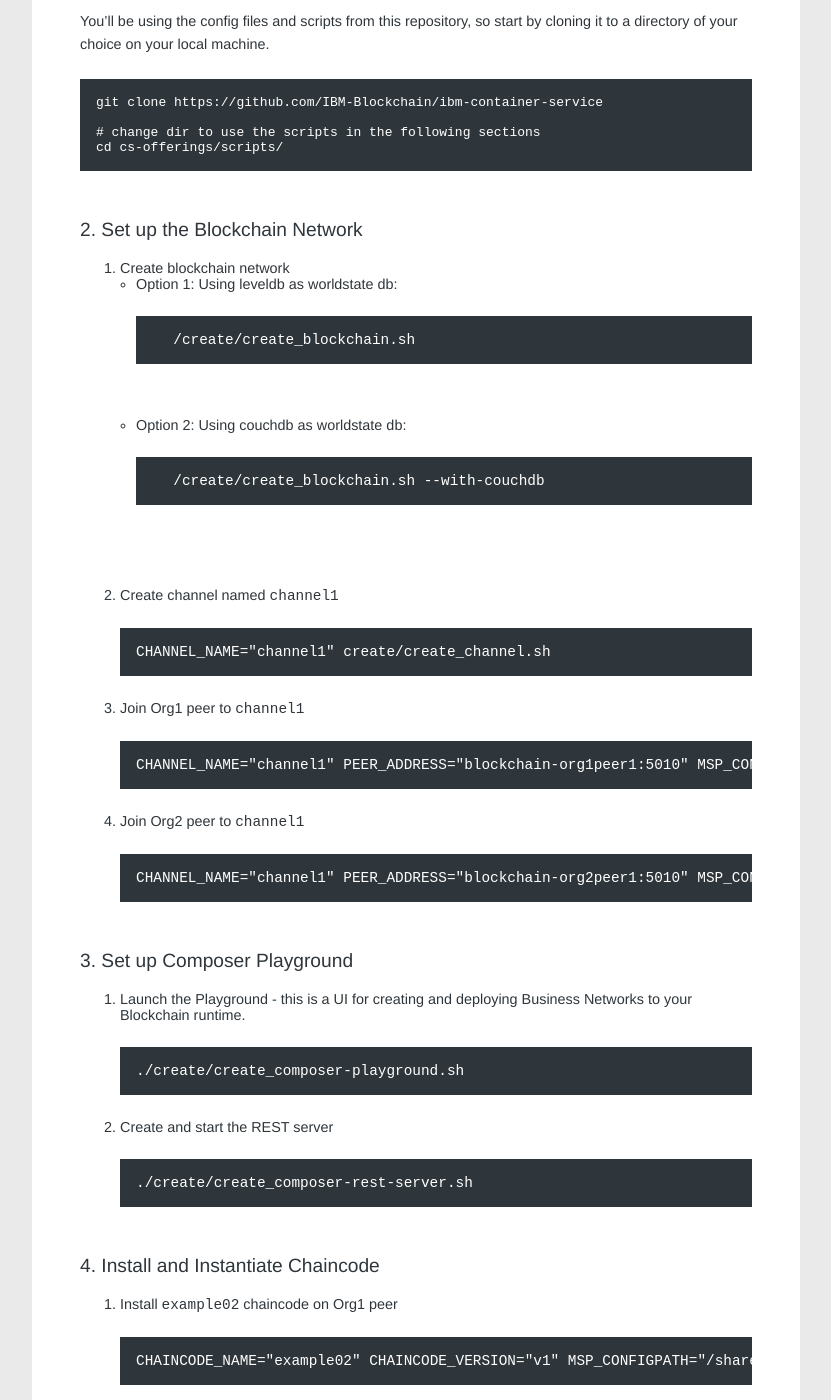
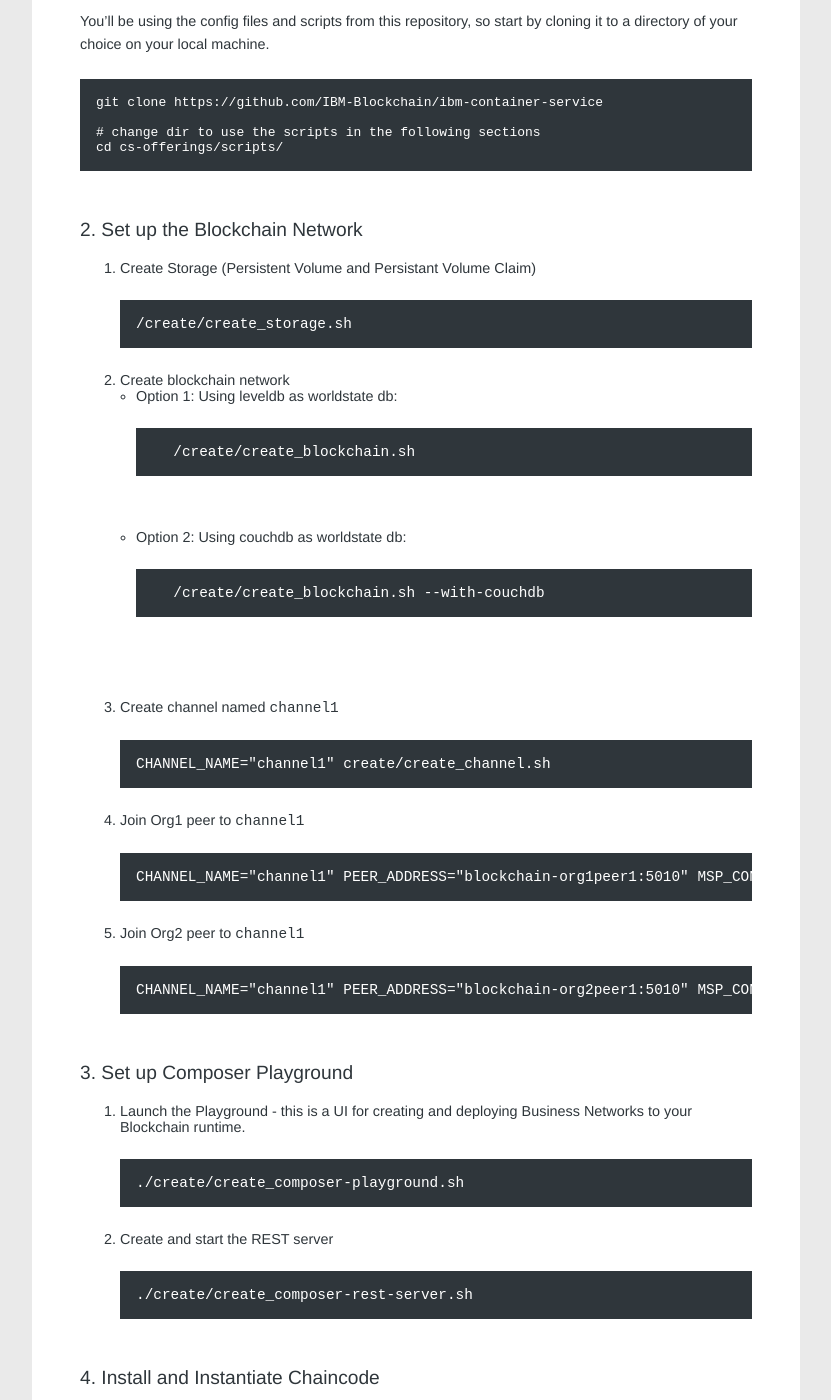
Before and after one commit to IBM-Blockchain-Archive/ibm-blockchain.github.io, a Jekyll site: the page built from _pages/04_Advanced Install.md, in a window 1280 px wide and 1400 px high, scrolled down 929 px. Shown: the whole window, without its empty margins (258-1089 px from the left). Built offline with Jekyll 4.4.1, drawn with Linux system fonts in a browser that asks for light colours; some web fonts are replaced.

Commit message:
adding storage step

````diff
--- a/_pages/04_Advanced Install.md
+++ b/_pages/04_Advanced Install.md
@@ -29,8 +29,12 @@
 ```
 
 ### 2. Set up the Blockchain Network
+1. Create Storage (Persistent Volume and Persistant Volume Claim)
+```bash
+/create/create_storage.sh
+```
 
-1. Create blockchain network
+2. Create blockchain network
   * Option 1: Using leveldb as worldstate db:
   ```bash
   /create/create_blockchain.sh
@@ -40,30 +44,30 @@
   /create/create_blockchain.sh --with-couchdb
   ```
 
-2. Create channel named `channel1`
-```
+3. Create channel named `channel1`
+```bash
 CHANNEL_NAME="channel1" create/create_channel.sh
 ```
 
-3. Join Org1 peer to `channel1`
-```
+4. Join Org1 peer to `channel1`
+```bash
 CHANNEL_NAME="channel1" PEER_ADDRESS="blockchain-org1peer1:5010" MSP_CONFIGPATH="/shared/crypto-config/peerOrganizations/org1.example.com/users/Admin@org1.example.com/msp" create/join_channel.sh
 ```
 
-4. Join Org2 peer to `channel1`
-```
+5. Join Org2 peer to `channel1`
+```bash
 CHANNEL_NAME="channel1" PEER_ADDRESS="blockchain-org2peer1:5010" MSP_CONFIGPATH="/shared/crypto-config/peerOrganizations/org2.example.com/users/Admin@org2.example.com/msp" create/join_channel.sh
 ```
 
 ### 3. Set up Composer Playground
 
 1. Launch the Playground - this is a UI for creating and deploying Business Networks to your Blockchain runtime.
-```
+```bash
 ./create/create_composer-playground.sh
 ```
 
 2. Create and start the REST server
-```
+```bash
 ./create/create_composer-rest-server.sh
 ```
 
````
